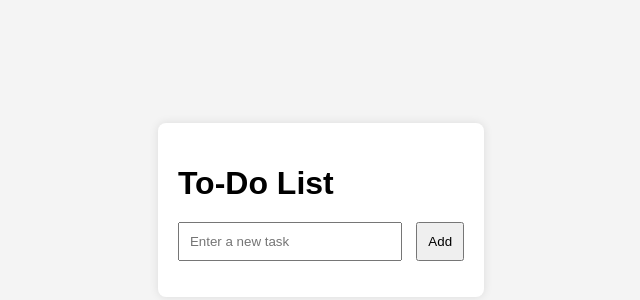
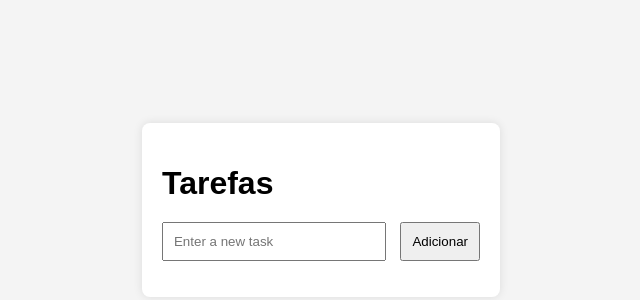
Before and after one commit to michelvsouza/michelvsouza.github.io, a plain HTML site: page tarefas.html in a window 1280 px wide. Shown: the part 198-498 px from the top of the page, without its empty margins (319-959 px from the left). Drawn offline with Linux system fonts and the light colour scheme; no server answers.

Commit message:
Update tarefas.html

```diff
--- a/tarefas.html
+++ b/tarefas.html
@@ -3,7 +3,7 @@
 <head>
     <meta charset="UTF-8">
     <meta name="viewport" content="width=device-width, initial-scale=1.0">
-    <title>To-Do Lisiiit</title>
+    <title>Tarefas</title>
     <style>
         body {
             font-family: Arial, sans-serif;
@@ -58,9 +58,9 @@
 </head>
 <body>
     <div class="container">
-        <h1>To-Do List</h1>
+        <h1>Tarefas</h1>
         <input type="text" id="taskInput" placeholder="Enter a new task">
-        <button id="addTaskButton">Add</button>
+        <button id="addTaskButton">Adicionar</button>
         <ul id="taskList"></ul>
     </div>
     <script type="module">
```
